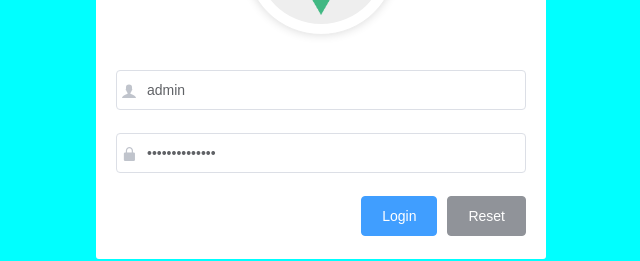
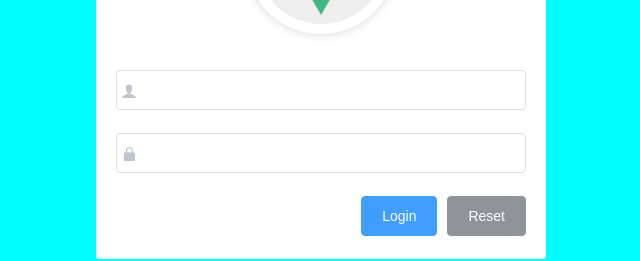
Before and after one commit to Jackyjk/e_shop, a Vue app: page /#/login in a window 1280 px wide. Shown: the part 291-552 px from the top of the page, without its empty margins (319-959 px from the left). Built offline with nearby package versions, Linux system fonts and the light colour scheme.

Commit message:
表单自动验证  提交数据测试  完成

```diff
--- a/src/components/Login.vue
+++ b/src/components/Login.vue
@@ -6,19 +6,29 @@
         <img src="../assets/logo.png" alt />
       </div>
       <!-- login form -->
-      <el-form :model="loginForm" label-width="0px" class="login_form">
+      <el-form
+        ref="loginFormRef"
+        :model="loginForm"
+        :rules="loginFormRules"
+        label-width="0px"
+        class="login_form"
+      >
         <!-- 用户名 -->
-        <el-form-item>
+        <el-form-item prop="username">
           <el-input v-model="loginForm.username" prefix-icon="iconfont icon-user"></el-input>
         </el-form-item>
         <!-- 密码 -->
-        <el-form-item>
-          <el-input v-model="loginForm.password" prefix-icon="iconfont icon-3702mima" type="password"></el-input>
+        <el-form-item prop="password">
+          <el-input
+            v-model="loginForm.password"
+            prefix-icon="iconfont icon-3702mima"
+            type="password"
+          ></el-input>
         </el-form-item>
         <!-- 按钮区域 -->
         <el-form-item class="btns">
-          <el-button type="primary">Login</el-button>
-          <el-button type="info">Reset</el-button>
+          <el-button type="primary" @click="login">Login</el-button>
+          <el-button type="info" @click="resetLoginForm">Reset</el-button>
         </el-form-item>
       </el-form>
     </div>
@@ -31,9 +41,43 @@ export default {
     return {
       //   登陆表单的数据
       loginForm: {
-        username: 'admin',
-        password: 'admin-password'
+        username: '',
+        password: ''
+      },
+      // 这是表单的验证规则对象
+      loginFormRules: {
+        // 验证用户名是否合法
+        username: [
+          { required: true, message: '请输入登录名称', trigger: 'blur' },
+          { min: 3, max: 10, message: '长度在 3 到 10 个字符', trigger: 'blur' }
+        ],
+        // 验证密码是否合法
+        password: [
+          { required: true, message: '请输入登录密码', trigger: 'blur' },
+          { min: 6, max: 15, message: '长度在 6 到 15 个字符', trigger: 'blur' }
+        ]
       }
+    }
+  },
+  methods: {
+    // 重置登陆表单
+    resetLoginForm () {
+      //   console.log(this);
+      this.$refs.loginFormRef.resetFields()
+    },
+    login () {
+      //   表单验证
+      //   this.$refs.loginFormRef.validate(valid => {
+      //     console.log(valid)
+      //   })
+
+      this.$refs.loginFormRef.validate(async valid => {
+        if (!valid) return
+        const { data: res } = await this.$http.post('login', this.loginForm)
+        // console.log(res)
+        if (res.meta.status !== 200) return console.log('Login failed!')
+        console.log('Login succeed!')
+      })
     }
   }
 }
--- a/src/main.js
+++ b/src/main.js
@@ -7,6 +7,11 @@ import './assets/fonts/iconfont.css'
 // 导入全局样式表
 import './assets/css/global.css'
 
+import axios from 'axios'
+// 配置请求的根路径
+axios.defaults.baseURL = 'http://127.0.0.1:8888/api/private/v1/'
+Vue.prototype.$http = axios
+
 Vue.config.productionTip = false
 
 new Vue({
```
